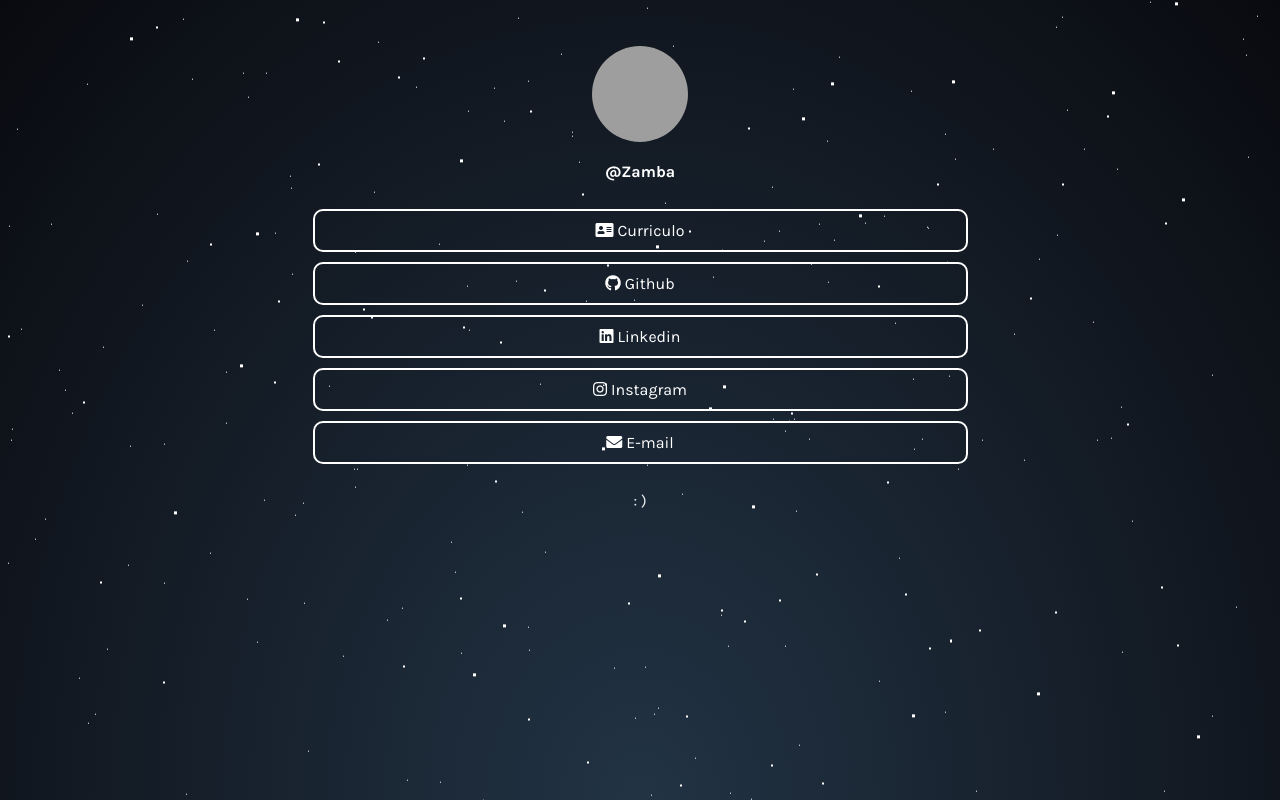
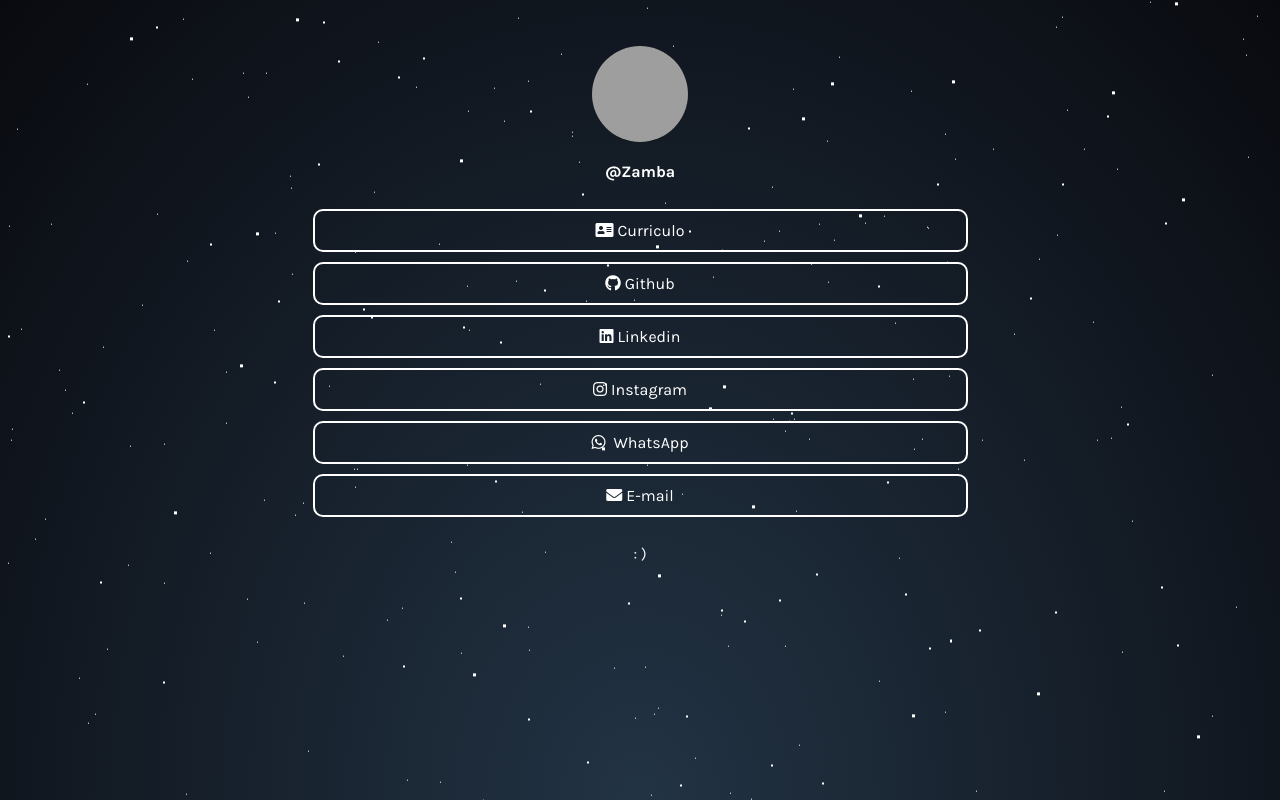
Before and after one commit to ian-zamba/linktree, a plain HTML site: page index.html in a window 1280 px wide. Drawn offline with Linux system fonts and the light colour scheme; grey boxes are pictures that could not be loaded.

Commit message:
Linktree

```diff
--- a/index.html
+++ b/index.html
@@ -56,6 +56,9 @@
       <a class="link" href="https://www.instagram.com/ian_zamba" target="_blank">
         <i class="fab fa-instagram">&nbsp;</i>Instagram
       </a>
+      <a class="link" href="https://web.whatsapp.com/send?phone=5579981224141" target="_blank">
+        <i class="fab fa-whatsapp" style="font-size: 16px;">&nbsp;&nbsp;</i>WhatsApp
+      </a>
       <a class="link" href="mailto:ianmtzb@gmail.com" target="_blank">
         <i class="fa fa-envelope">&nbsp;</i>E-mail
       </a>
```
